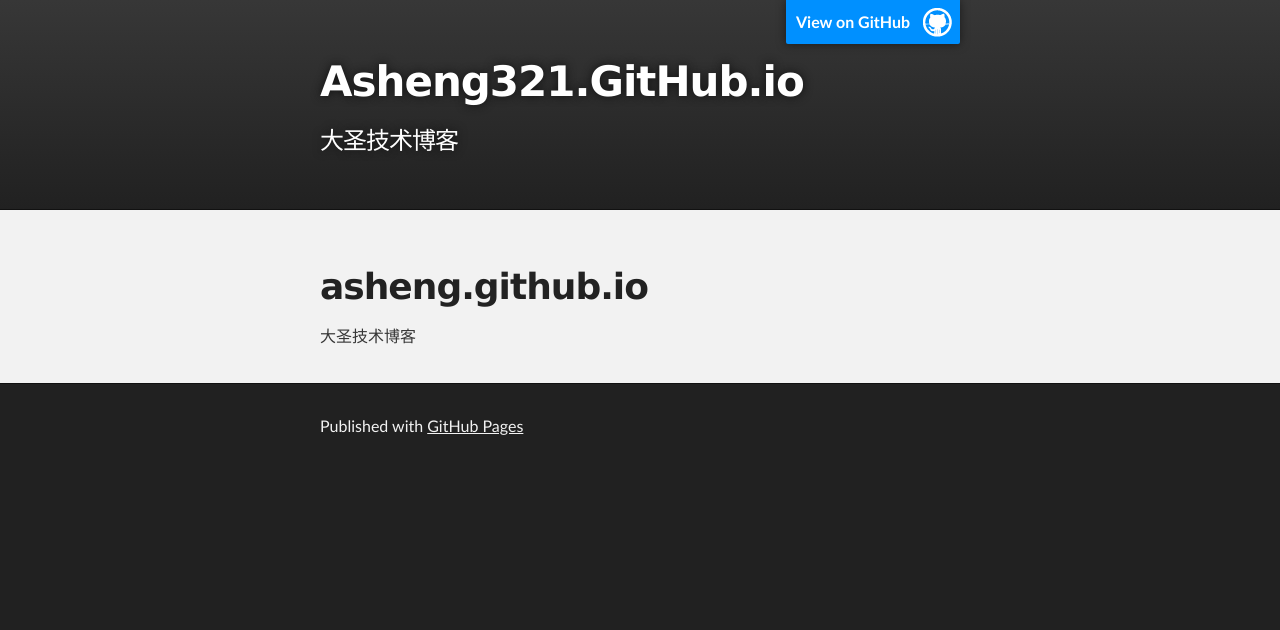
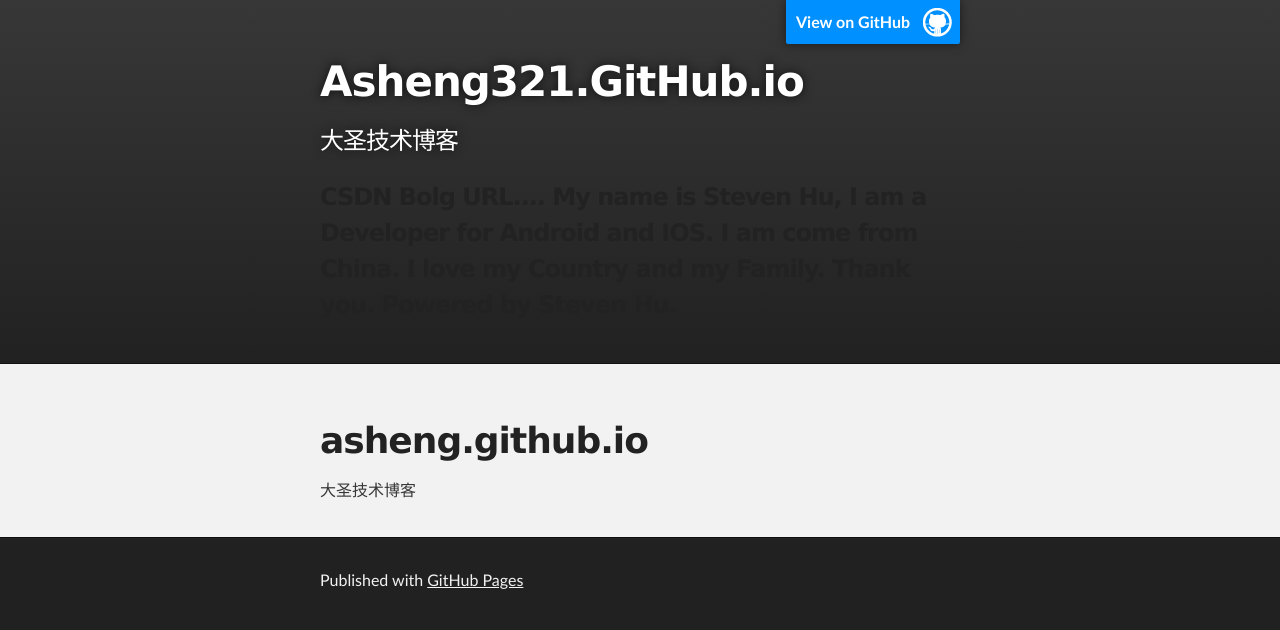
Before and after one commit to Asheng321/asheng.github.io, a plain HTML site: page index.html in a window 1280 px wide. Drawn offline with Linux system fonts and the light colour scheme.

Commit message:
Update index.html

```diff
--- a/index.html
+++ b/index.html
@@ -20,7 +20,17 @@
 
           <h1 id="project_title">Asheng321.GitHub.io</h1>
           <h2 id="project_tagline">大圣技术博客</h2>
+          <h3 id="project_body">
+              CSDN Bolg URL....
 
+              My name is Steven Hu, I am a Developer for Android and IOS.
+
+              I am come from China. I love my Country and my Family.
+
+              Thank you.
+
+              Powered by Steven Hu.
+        </h3>
         </header>
     </div>
 
```
